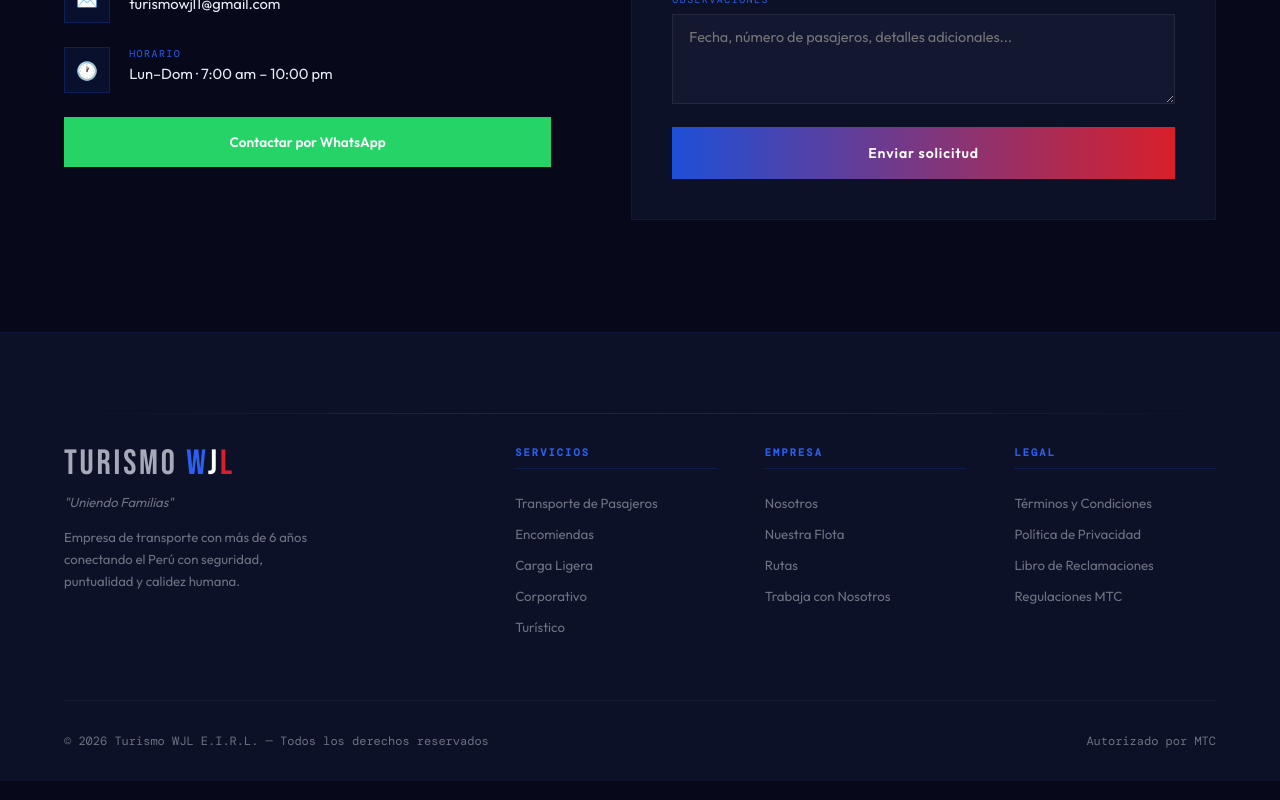
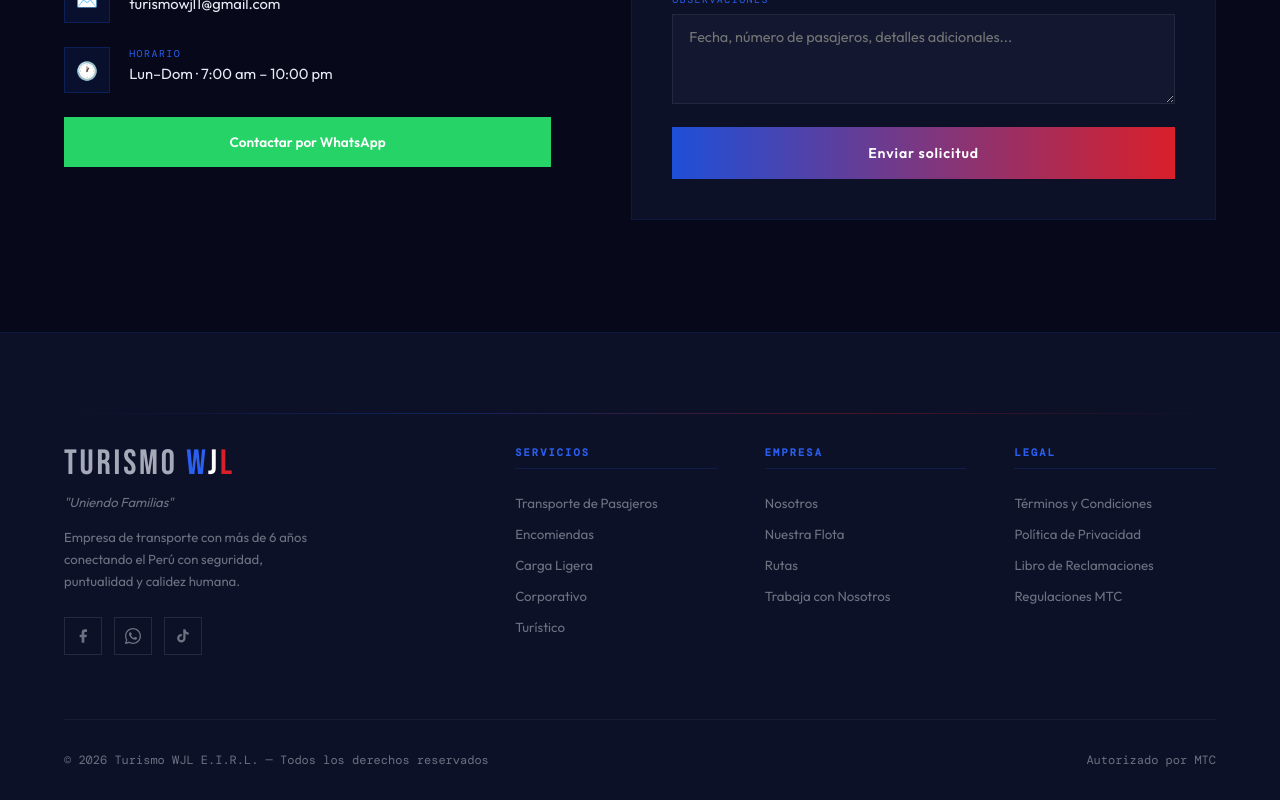
Before and after one commit to chuquidev/landing-turismowjl, a Vue app: page / in a window 1280 px wide. Shown: the part 5665-6465 px from the top of the page. Built offline with nearby package versions, Linux system fonts and the light colour scheme.

Commit message:
mejora de iconos

```diff
--- a/index.html
+++ b/index.html
@@ -31,6 +31,12 @@
     <meta name="twitter:description" content="Transporte seguro y puntual de pasajeros, encomiendas" />
     <meta name="twitter:image"       content="https://www.turismowjl.com/images/logowjl.jpeg" />
 
+    <!-- TikTok -->
+    <meta name="tiktok:card"        content="summary_large_image" />
+    <meta name="tiktok:title"       content="Turismo WJL — Uniendo Familias" />
+    <meta name="tiktok:description" content="Transporte seguro y puntual de pasajeros, encomiendas y carga en Perú." />
+    <meta name="tiktok:image"       content="https://www.turismowjl.com/images/logowjl.jpeg" />
+
     <!-- Canonical -->
     <link rel="canonical" href="https://www.turismowjl.com/" />
 
--- a/src/components/layout/FooterSection.vue
+++ b/src/components/layout/FooterSection.vue
@@ -13,6 +13,32 @@
         </div>
         <div class="slogan">"Uniendo Familias"</div>
         <p>Empresa de transporte con más de 6 años conectando el Perú con seguridad, puntualidad y calidez humana.</p>
+
+        <!-- Redes sociales -->
+        <div class="social-links">
+          <a href="https://www.facebook.com/share/1DaN2gkFH1/" target="_blank" rel="noopener" aria-label="Facebook"
+            class="social-btn social-fb">
+            <svg viewBox="0 0 24 24" fill="currentColor">
+              <path d="M18 2h-3a5 5 0 0 0-5 5v3H7v4h3v8h4v-8h3l1-4h-4V7a1 1 0 0 1 1-1h3z" />
+            </svg>
+          </a>
+          <a href="https://wa.me/51999713436" target="_blank" rel="noopener" aria-label="WhatsApp"
+            class="social-btn social-wa">
+            <svg viewBox="0 0 24 24" fill="currentColor">
+              <path
+                d="M17.472 14.382c-.297-.149-1.758-.867-2.03-.967-.273-.099-.471-.148-.67.15-.197.297-.767.966-.94 1.164-.173.199-.347.223-.644.075-.297-.15-1.255-.463-2.39-1.475-.883-.788-1.48-1.761-1.653-2.059-.173-.297-.018-.458.13-.606.134-.133.298-.347.446-.52.149-.174.198-.298.298-.497.099-.198.05-.371-.025-.52-.075-.149-.669-1.612-.916-2.207-.242-.579-.487-.5-.669-.51-.173-.008-.371-.01-.57-.01-.198 0-.52.074-.792.372-.272.297-1.04 1.016-1.04 2.479 0 1.462 1.065 2.875 1.213 3.074.149.198 2.096 3.2 5.077 4.487.709.306 1.262.489 1.694.625.712.227 1.36.195 1.871.118.571-.085 1.758-.719 2.006-1.413.248-.694.248-1.289.173-1.413-.074-.124-.272-.198-.57-.347z" />
+              <path
+                d="M12 0C5.373 0 0 5.373 0 12c0 2.123.555 4.116 1.528 5.845L.057 23.082a.75.75 0 0 0 .916.899l5.453-1.429A11.952 11.952 0 0 0 12 24c6.627 0 12-5.373 12-12S18.627 0 12 0zm0 22c-1.907 0-3.699-.505-5.25-1.385l-.375-.217-3.884 1.018 1.037-3.77-.235-.386A9.956 9.956 0 0 1 2 12C2 6.477 6.477 2 12 2s10 4.477 10 10-4.477 10-10 10z" />
+            </svg>
+          </a>
+          <a href="https://www.tiktok.com/@wilsontineojimene?_r=1&_t=ZS-94gqSnr89KR" target="_blank" rel="noopener" aria-label="TikTok"
+            class="social-btn social-tt">
+            <svg viewBox="0 0 24 24" fill="currentColor">
+              <path
+                d="M19.59 6.69a4.83 4.83 0 0 1-3.77-4.25V2h-3.45v13.67a2.89 2.89 0 0 1-2.88 2.5 2.89 2.89 0 0 1-2.89-2.89 2.89 2.89 0 0 1 2.89-2.89c.28 0 .54.04.79.1V9.01a6.33 6.33 0 0 0-.79-.05 6.34 6.34 0 0 0-6.34 6.34 6.34 6.34 0 0 0 6.34 6.34 6.34 6.34 0 0 0 6.33-6.34V8.69a8.18 8.18 0 0 0 4.78 1.52V6.75a4.85 4.85 0 0 1-1.01-.06z" />
+            </svg>
+          </a>
+        </div>
       </div>
 
       <!-- Col: Servicios -->
@@ -114,6 +140,54 @@
   max-width: 260px;
 }
 
+/* Redes sociales */
+.social-links {
+  display: flex;
+  gap: .75rem;
+  margin-top: 1.5rem;
+}
+
+.social-btn {
+  width: 38px;
+  height: 38px;
+  display: flex;
+  align-items: center;
+  justify-content: center;
+  border: 1px solid rgba(255, 255, 255, .1);
+  color: var(--gray);
+  transition: all .25s;
+}
+
+.social-btn svg {
+  width: 16px;
+  height: 16px;
+}
+
+.social-btn:hover {
+  transform: translateY(-3px);
+}
+
+.social-fb:hover {
+  background: #1877F2;
+  border-color: #1877F2;
+  color: white;
+  box-shadow: 0 6px 20px rgba(24, 119, 242, .4);
+}
+
+.social-wa:hover {
+  background: #25D366;
+  border-color: #25D366;
+  color: white;
+  box-shadow: 0 6px 20px rgba(37, 211, 102, .4);
+}
+
+.social-tt:hover {
+  background: #000;
+  border-color: #000;
+  color: white;
+  box-shadow: 0 6px 20px rgba(0, 0, 0, .5);
+}
+
 /* Cols */
 .fc h4 {
   font-family: var(--fm);
```
